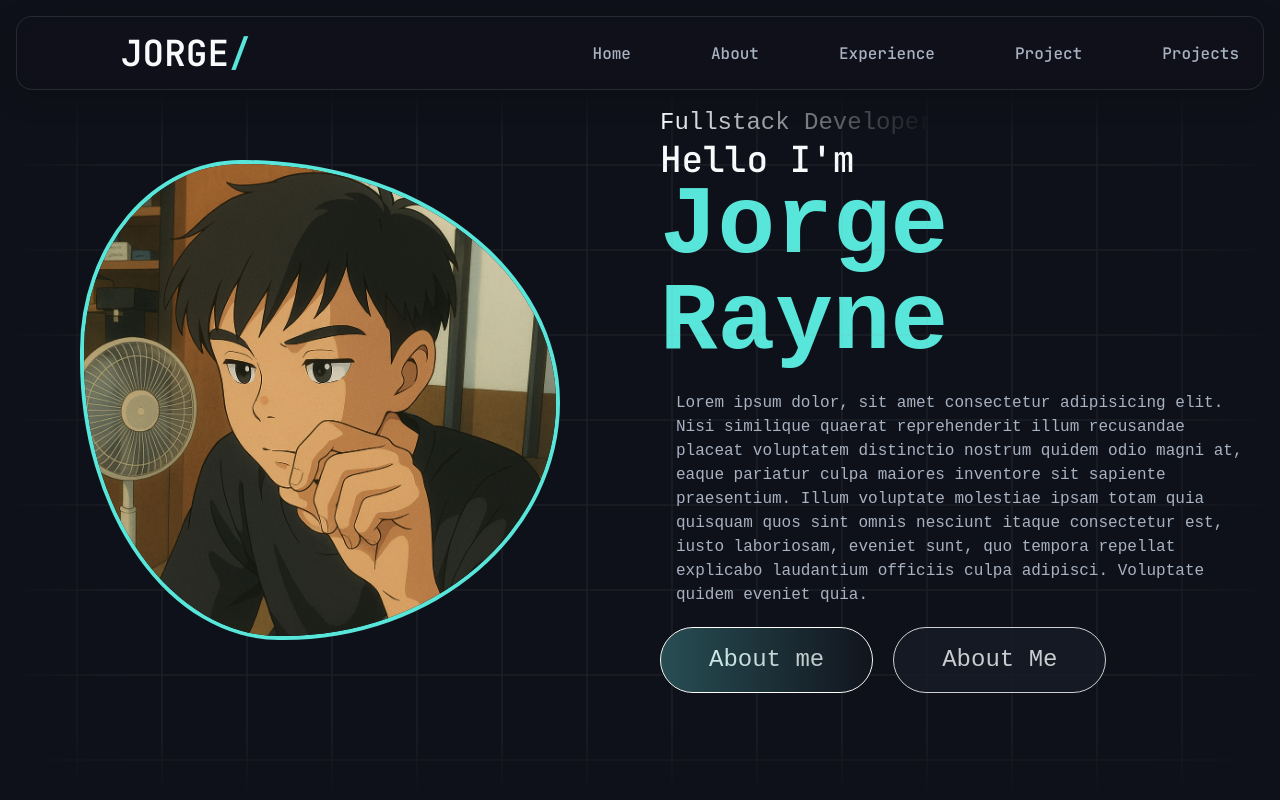
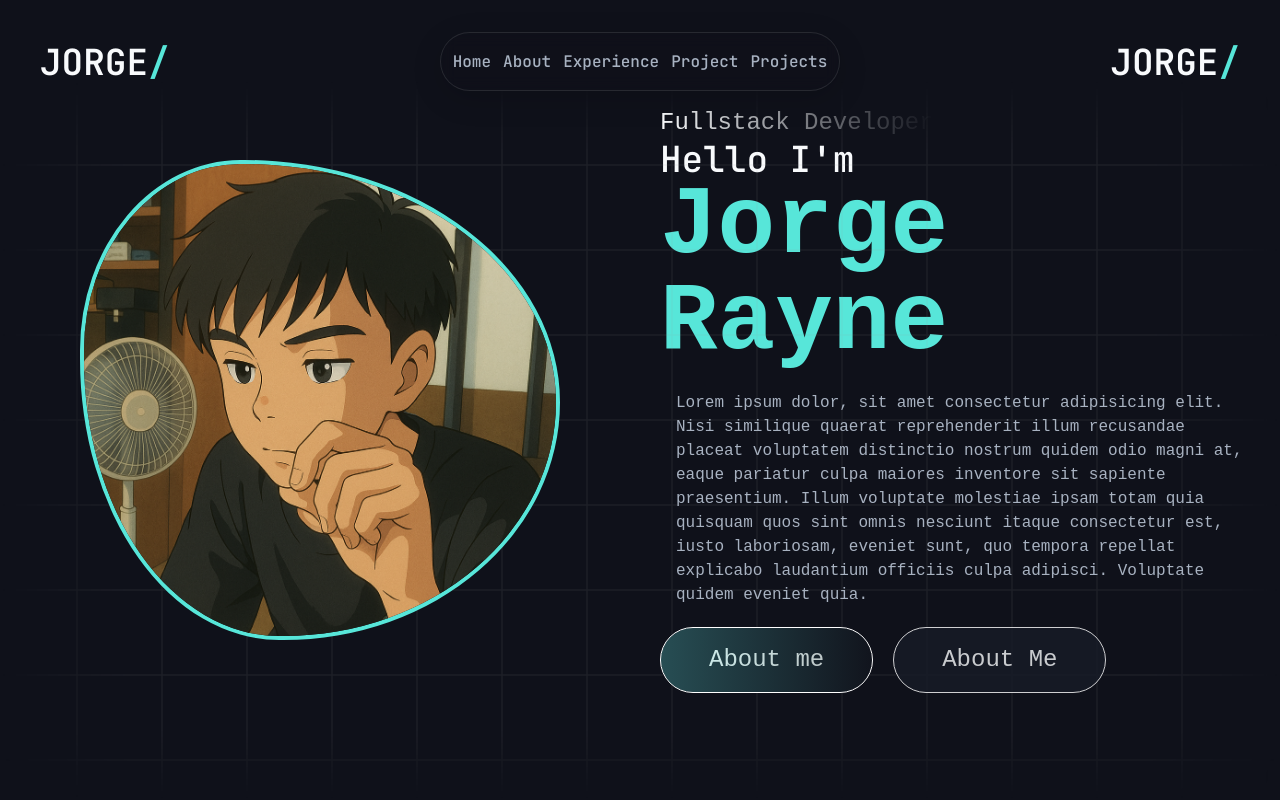
Before and after one commit to JorgeRayne/Portfolio-v2, a React (Vite) app: page / in a window 1280 px wide. Shown: the top 800 px of the page. Built offline with nearby package versions, Linux system fonts and the light colour scheme; a web font is replaced by a local one.

Commit message:
feat: changes on Header

```diff
--- a/src/App.jsx
+++ b/src/App.jsx
@@ -9,18 +9,18 @@ function App() {
     <div className='w-full h-screen relative bg-background scroll-smooth'>
       <div className='fixed top-4 w-full z-50 px-4'>
         <div className='w-full h-full flex justify-between items-center py-4 px-6
-          bg-background/20
-            backdrop-blur-[8px]
-            border border-white/10
-            rounded-2xl
-            shadow-[0_8px_30px_rgba(0,0,0,0.15)]
         '>
-          <div className='w-full flex justify-start items-center pl-20'>
+          <div className='w-full flex justify-start items-center'>
             <div className='text-4xl font-semibold font-mono text-text'>
               JORGE<span className='text-primary'>/</span>
             </div>
           </div>
           <Header/>
+          <div className='w-full flex justify-end items-center'>
+            <div className='text-4xl font-semibold font-mono text-text'>
+              JORGE<span className='text-primary'>/</span>
+            </div>
+          </div>
         </div>
       </div>
       <div className='flex items-center justify-center flex-col'>
--- a/src/Components/Header.jsx
+++ b/src/Components/Header.jsx
@@ -7,7 +7,13 @@ export default function Header() {
     ]
 
     return (
-        <div className="flex gap-20 w-full justify-center items-center">
+        <div className="w-full flex justify-evenly items-center py-4
+            bg-background/20
+            backdrop-blur-[8px]
+            border border-white/10
+            rounded-full
+            shadow-[0_8px_30px_rgba(0,0,0,0.15)]
+        ">
             {links.map(((link, index) => (
                 <NavLinks key={index} linkTitle={link}/>
             )))}
```
